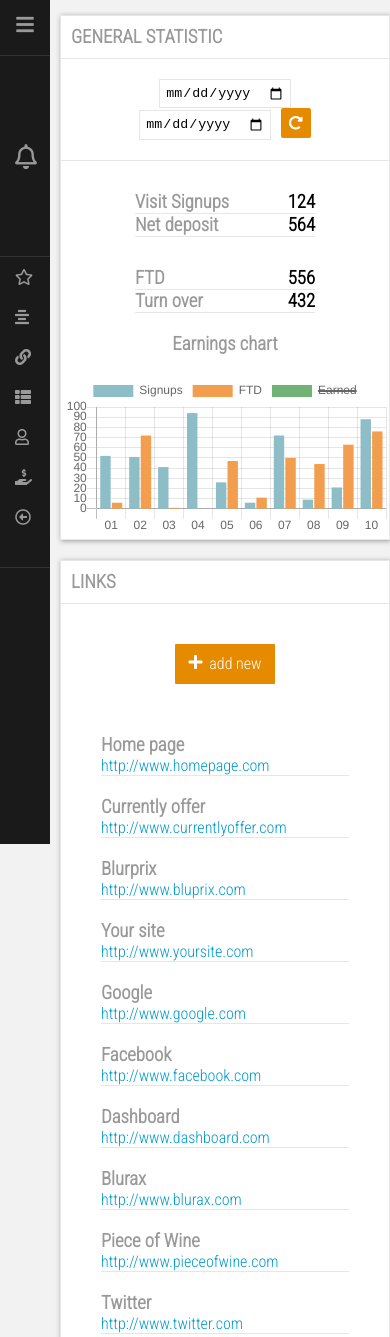
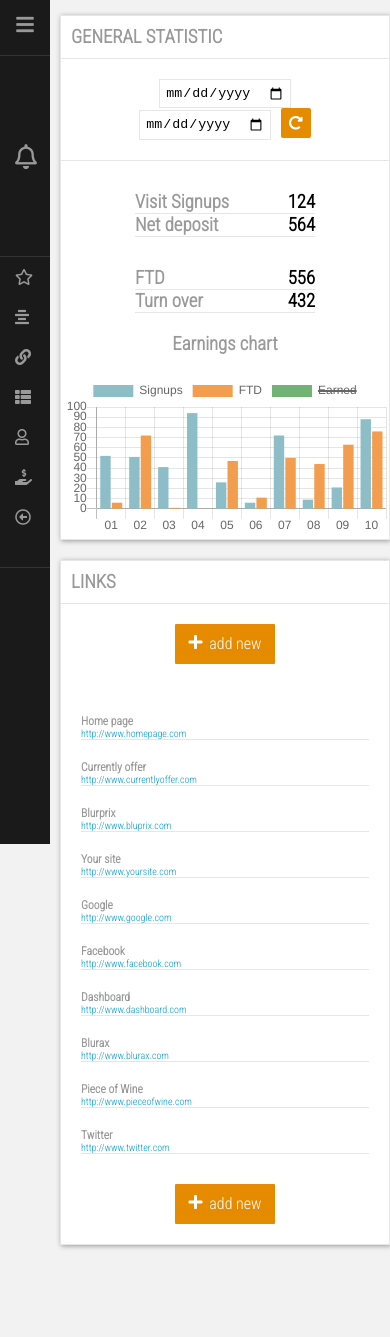
Before and after one commit to Myszczyson/solo-project, a website: page index.html in a window 390 px wide. Shown: the top 1337 px of the page. After the commit the page ends 1253 px from the top, so only its background shows below. Drawn offline with nearby package versions, Linux system fonts and the light colour scheme; a web font is replaced by a local one.

Commit message:
Fix links rwd

```diff
--- a/sass/style.scss
+++ b/sass/style.scss
@@ -449,6 +449,7 @@ body {
   background-color: #e68a00;
   color: white;
   border-radius: 1px;
+  z-index: 2;
 }
 
 .pages .links .list .button:hover {
@@ -728,10 +729,23 @@ body {
     padding: 0;
   }
 
+  .pages .links .list {
+    padding: 20px;
+  }
+
   .pages .links .list ul li {
     flex-direction: column;
     position: relative;
   }
+
+  .pages .links .list ul li .name {
+    width: 100%;
+  }
+
+  .pages .links .list ul li .hyperlink {
+    width: 100%;
+  }
+
 
   .pages .links .list ul li .icons {
     position: absolute;
@@ -740,4 +754,21 @@ body {
     padding-left: 130px;
     top: 5;
   }
+
+  .pages .links .list ul li{
+    font-size: 10px;
+  }
 }
+
+@media (max-width: 300px) {
+  .pages .links .list ul li .icons {
+    padding-top: 20px;
+    padding-left: 100px;
+  }
+
+  @media (max-width: 280px) {
+    .pages .links .list ul li .icons {
+      padding-left: 80px;
+    }
+  }
+}
```
Also changed, not shown: css/style.css, 1 other file.
